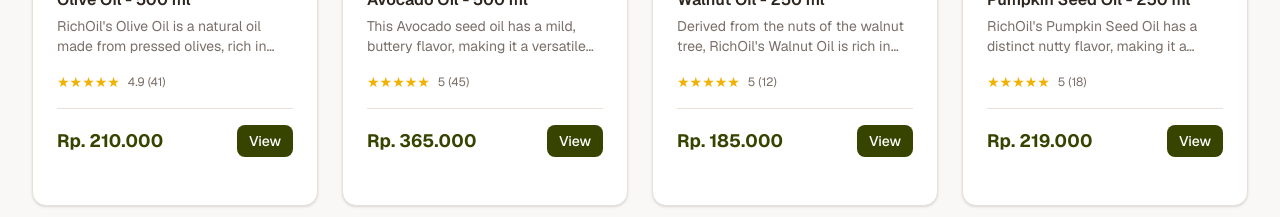
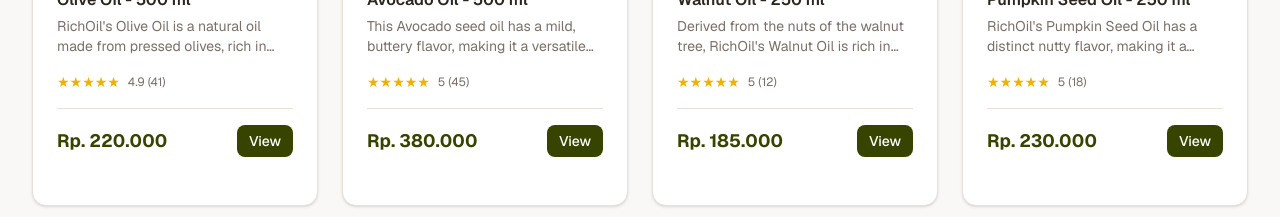
Before and after one commit to Mirare23/richoil, a Next.js app: page / in a window 1280 px wide. Shown: the part 1540-1757 px from the top of the page. Built offline with nearby package versions, Linux system fonts and the light colour scheme.

Commit message:
feat: update product prices for Olive Oil, Avocado Oil, Pumpkin Seed Oil, Flax Seed Oil, and Ghee Butter

```diff
--- a/constants/product.ts
+++ b/constants/product.ts
@@ -23,7 +23,7 @@
   {
     name: "Olive Oil",
     slug: "olive-oil",
-    price: "Rp. 210.000",
+    price: "Rp. 220.000",
     rating: 4.9,
     reviews: 41,
     image: ["/assets/images/olive-oil/1.jpg", "/assets/images/olive-oil/2.jpg"],
@@ -50,7 +50,7 @@
   {
     name: "Avocado Oil",
     slug: "avocado-oil",
-    price: "Rp. 365.000",
+    price: "Rp. 380.000",
     rating: 5.0,
     reviews: 45,
     image: [
@@ -122,7 +122,7 @@
   {
     name: "Pumpkin Seed Oil",
     slug: "pumpkin-seed-oil",
-    price: "Rp. 219.000",
+    price: "Rp. 230.000",
     rating: 5.0,
     reviews: 18,
     image: [
@@ -159,7 +159,7 @@
   {
     name: "Flax Seed Oil",
     slug: "flax-seed-oil",
-    price: "Rp. 185.000",
+    price: "Rp. 190.000",
     rating: 4.9,
     reviews: 24,
     image: ["/assets/images/flax-seed/1.png", "/assets/images/flax-seed/2.jpg"],
@@ -465,7 +465,7 @@
   {
     name: "Ghee Butter",
     slug: "ghee-butter",
-    price: "Rp. 140.000",
+    price: "Rp. 160.000",
     rating: 4.9,
     reviews: 34,
     image: [
```
